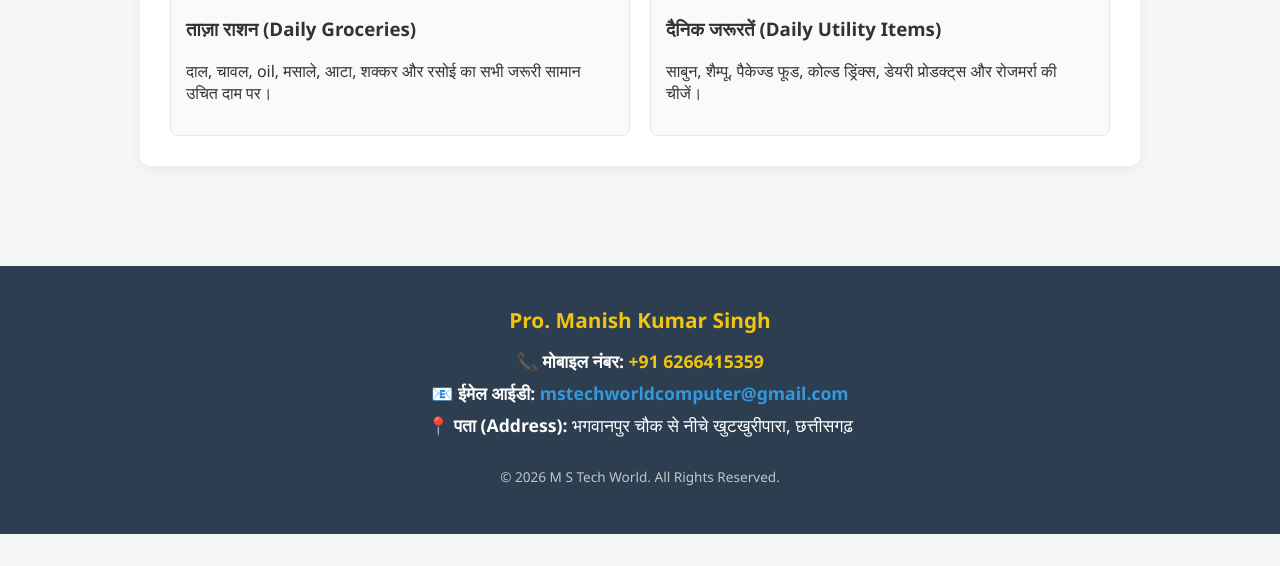
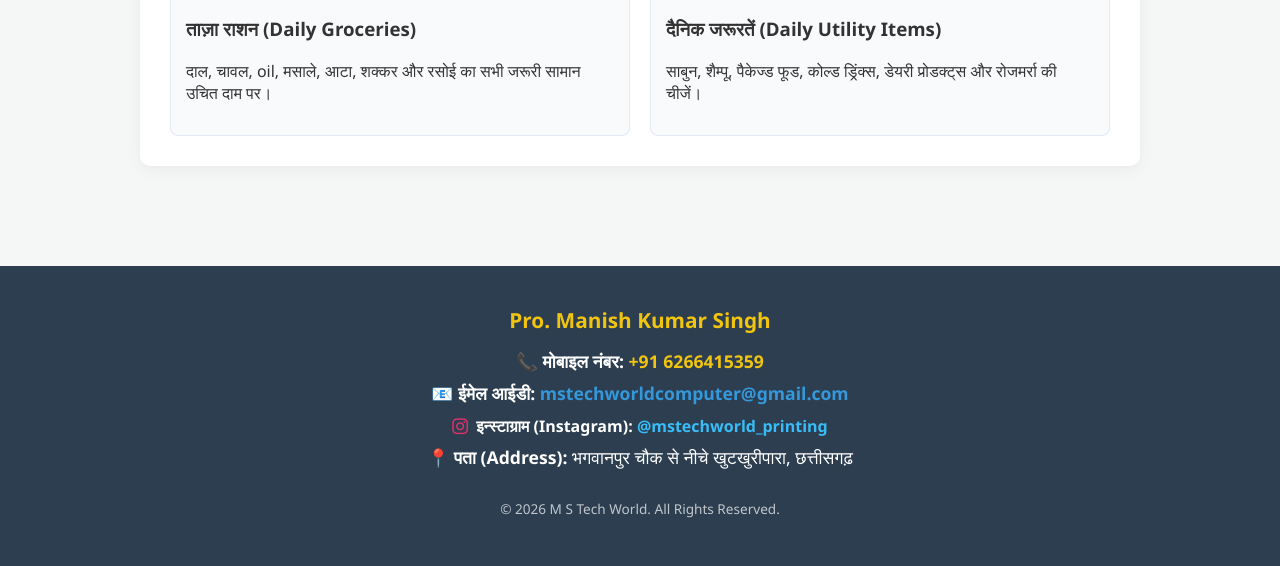
Before and after one commit to mstechworldcomputerbhagwanpur/mstechworldcomputer, a plain HTML site: page index.html in a window 1280 px wide. Shown: the part 1976-2542 px from the top of the page. Before the commit the page ends 2510 px from the top, so only its background shows below. Drawn offline with Linux system fonts and the light colour scheme.

Commit message:
Add files via upload

```diff
--- a/index.html
+++ b/index.html
@@ -296,6 +296,14 @@
         <div class="footer-highlight">Pro. Manish Kumar Singh</div>
         <p>📞 <strong>मोबाइल नंबर:</strong> <a href="tel:+916266415359" class="contact-link" style="color: #f1c40f;">+91 6266415359</a></p>
         <p>📧 <strong>ईमेल आईडी:</strong> <a href="mailto:mstechworldcomputer@gmail.com" class="contact-link">mstechworldcomputer@gmail.com</a></p>
+    <!-- Ekdum Center Aligned Instagram Code -->
+<p style="color: #fff; font-size: 16px; margin: 8px 0; text-align: center;">
+    <i class="fa-brands fa-instagram" style="color: #E1306C; font-size: 18px; vertical-align: middle; margin-right: 4px;"></i>
+    <b style="vertical-align: middle;">इन्स्टाग्राम (Instagram):</b>
+    <a href="https://www.instagram.com/mstechworld_printing/" target="_blank" rel="noopener noreferrer" style="color: #38bdf8; text-decoration: none; font-weight: bold; vertical-align: middle;">
+        @mstechworld_printing
+    </a>
+</p>
         <p>📍 <strong>पता (Address):</strong> भगवानपुर चौक से नीचे खुटखुरीपारा, छत्तीसगढ़</p>
         <p style="margin-top: 30px; font-size: 0.85rem; opacity: 0.7;">&copy; 2026 M S Tech World. All Rights Reserved.</p>
     </footer>
```
